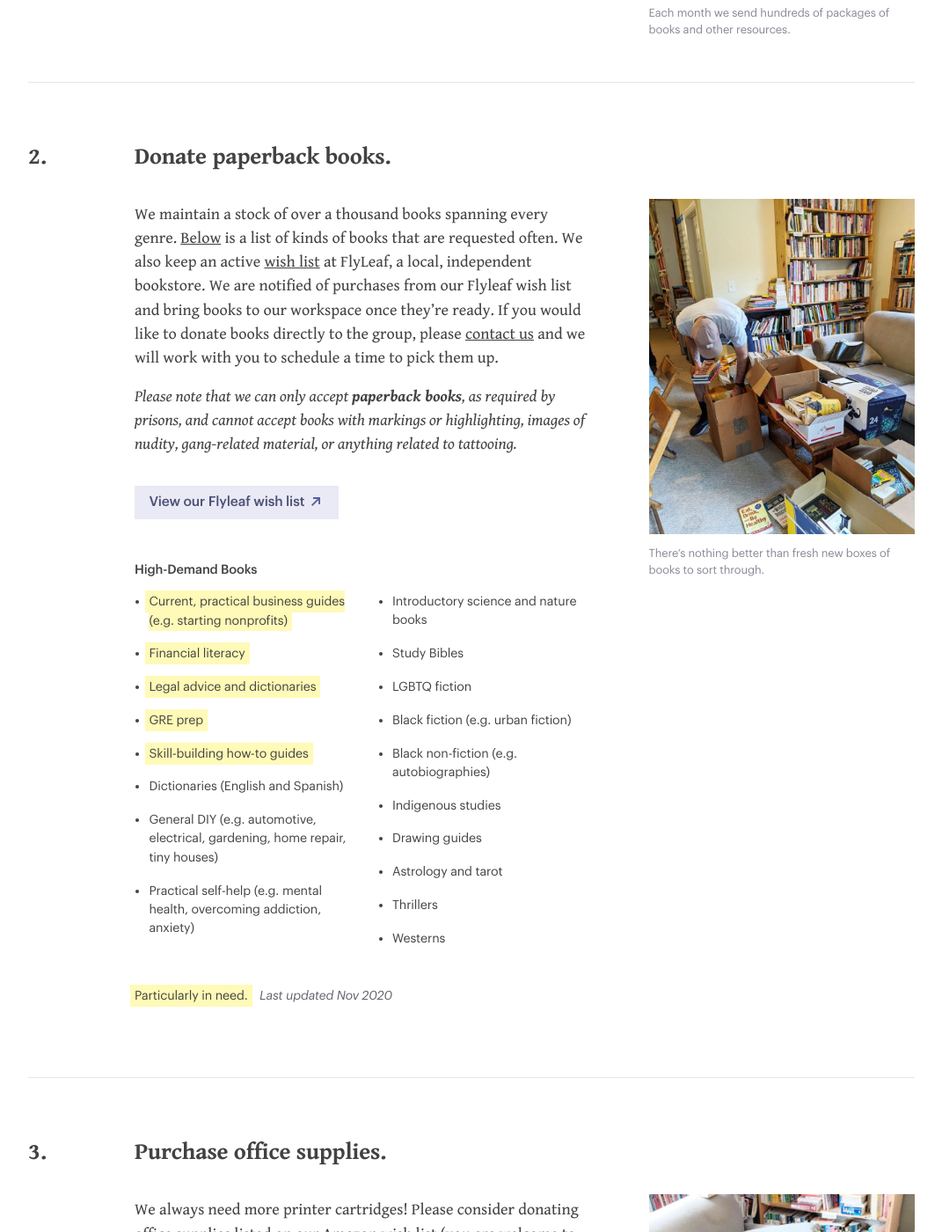
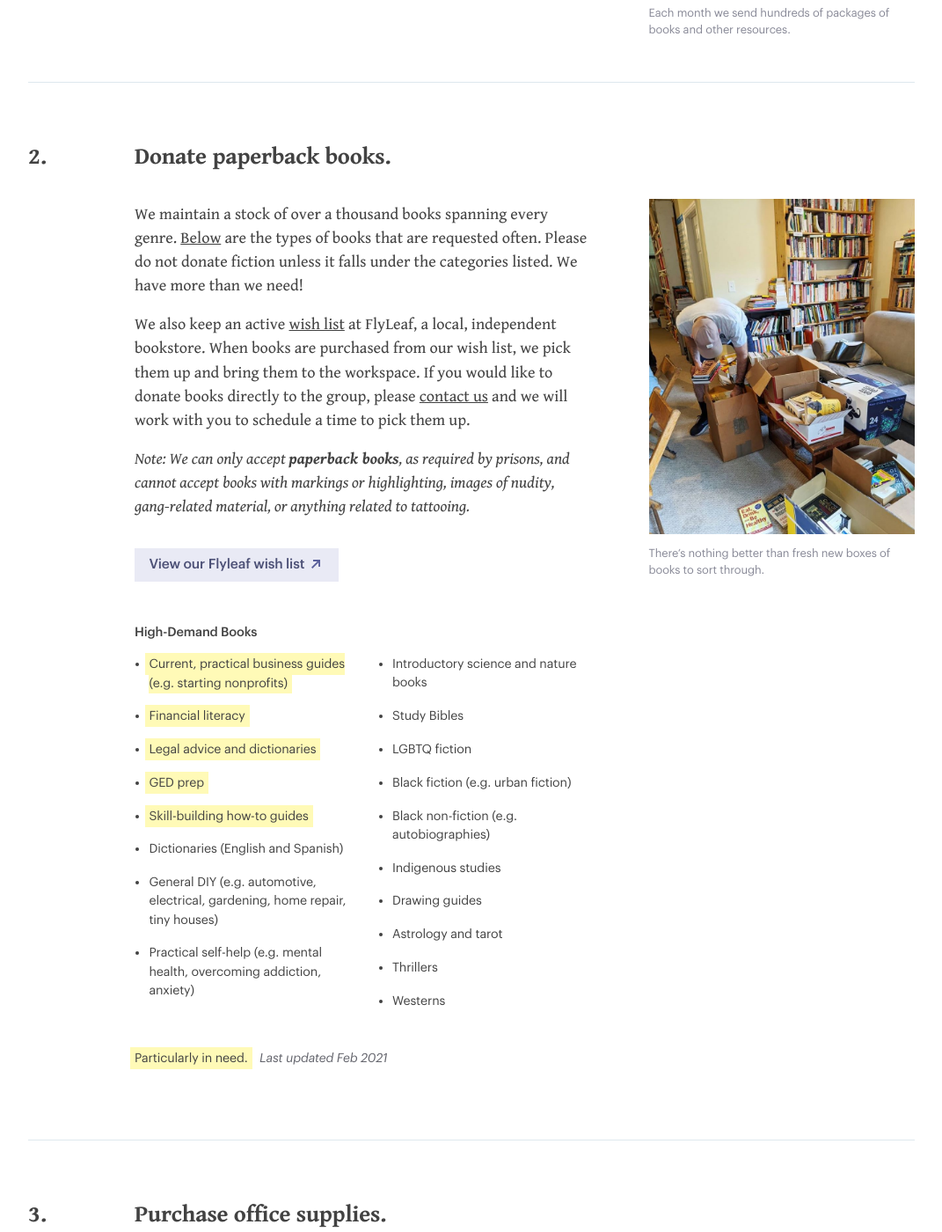
Before and after one commit to prisonbookscollective/prisonbookscollective.github.io, a Jekyll site: the page built from support-us.md, in a window 1280 px wide and 1400 px high, scrolled down 844 px. Shown: the whole window at 88% size, without its empty margins (104-1175 px from the left). Built offline with Jekyll 4.4.1, drawn with Linux system fonts in a browser that asks for light colours.

Commit message:
Updates book list info

```diff
--- a/support-us.md
+++ b/support-us.md
@@ -26,8 +26,9 @@ intro: We are able to do what we do through donations&#58; money, books, supplie
 	</div>
 	<div class="content">
 		<h2 id="donate-books">Donate paperback books.</h2>
-		<p>We maintain a stock of over a thousand books spanning every genre. <a href="#high-demand-books">Below</a> is a list of kinds of books that are requested often. We also keep an active <a href="{{ site.flyleaf_wishlist }}">wish list</a> at FlyLeaf, a local, independent bookstore. We are notified of purchases from our Flyleaf wish list and bring books to our workspace once they’re ready. If you would like to donate books directly to the group, please <a href="mailto:{{ site.help_email }}?subject=Book%20Donation">contact us</a> and we will work with you to schedule a time to pick them up.</p>
-		<p><i>Please note that we can only accept <strong>paperback books</strong>, as required by prisons, and cannot accept books with markings or highlighting, images of nudity, gang-related material, or anything related to tattooing.</i></p>
+		<p>We maintain a stock of over a thousand books spanning every genre. <a href="#high-demand-books">Below</a> are the types of books that are requested often. Please do not donate fiction unless it falls under the categories listed. We have more than we need!</p>
+		<p>We also keep an active <a href="{{ site.flyleaf_wishlist }}">wish list</a> at FlyLeaf, a local, independent bookstore. When books are purchased from our wish list, we pick them up and bring them to the workspace. If you would like to donate books directly to the group, please <a href="mailto:{{ site.help_email }}?subject=Book%20Donation">contact us</a> and we will work with you to schedule a time to pick them up.</p>
+		<p><i>Note: We can only accept <strong>paperback books</strong>, as required by prisons, and cannot accept books with markings or highlighting, images of nudity, gang-related material, or anything related to tattooing.</i></p>
 		<a href="{{ site.flyleaf_wishlist }}" class="btn-secondary external-link">View our Flyleaf wish list</a>
 		<div class="genre-links">
 			<p class="label" id="high-demand-books">High-Demand Books</p>
@@ -35,7 +36,7 @@ intro: We are able to do what we do through donations&#58; money, books, supplie
 				<li><mark>Current, practical business guides (e.g. starting nonprofits)</mark></li>
 				<li><mark>Financial literacy</mark></li>
 				<li><mark>Legal advice and dictionaries</mark></li>
-				<li><mark>GRE prep</mark></li>
+				<li><mark>GED prep</mark></li>
 				<li><mark>Skill-building how-to guides</mark></li>
 				<li>Dictionaries (English and Spanish)</li>
 				<li>General DIY (e.g. automotive, electrical, gardening, home repair, tiny houses)</li>
@@ -52,7 +53,7 @@ intro: We are able to do what we do through donations&#58; money, books, supplie
 				<li>Westerns</li>
 			</ul>
 		</div>
-		<p class="asterisk-description"><mark>Particularly in need.</mark> <i>Last updated Nov 2020</i></p>
+		<p class="asterisk-description"><mark>Particularly in need.</mark> <i>Last updated Feb 2021</i></p>
 	</div>
 	<figure class="support-image">
 		<img src="/img/photo-donations.jpg" alt="A volunteer sorting through books of boxes.">
```
